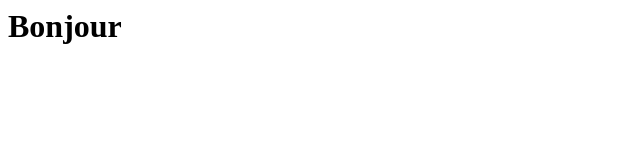
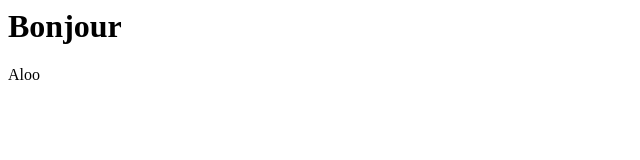
Before and after one commit to ahmedbenabid12/Test, a plain HTML site: page index.html in a window 1280 px wide. Shown: the full height of the page, 0-640 px from the left. Drawn offline with Linux system fonts and the light colour scheme.

Commit message:
Ajout Div

```diff
--- a/index.html
+++ b/index.html
@@ -1 +1,2 @@
 <h1>Bonjour</h1>
+<div>  Aloo  </div>
```
